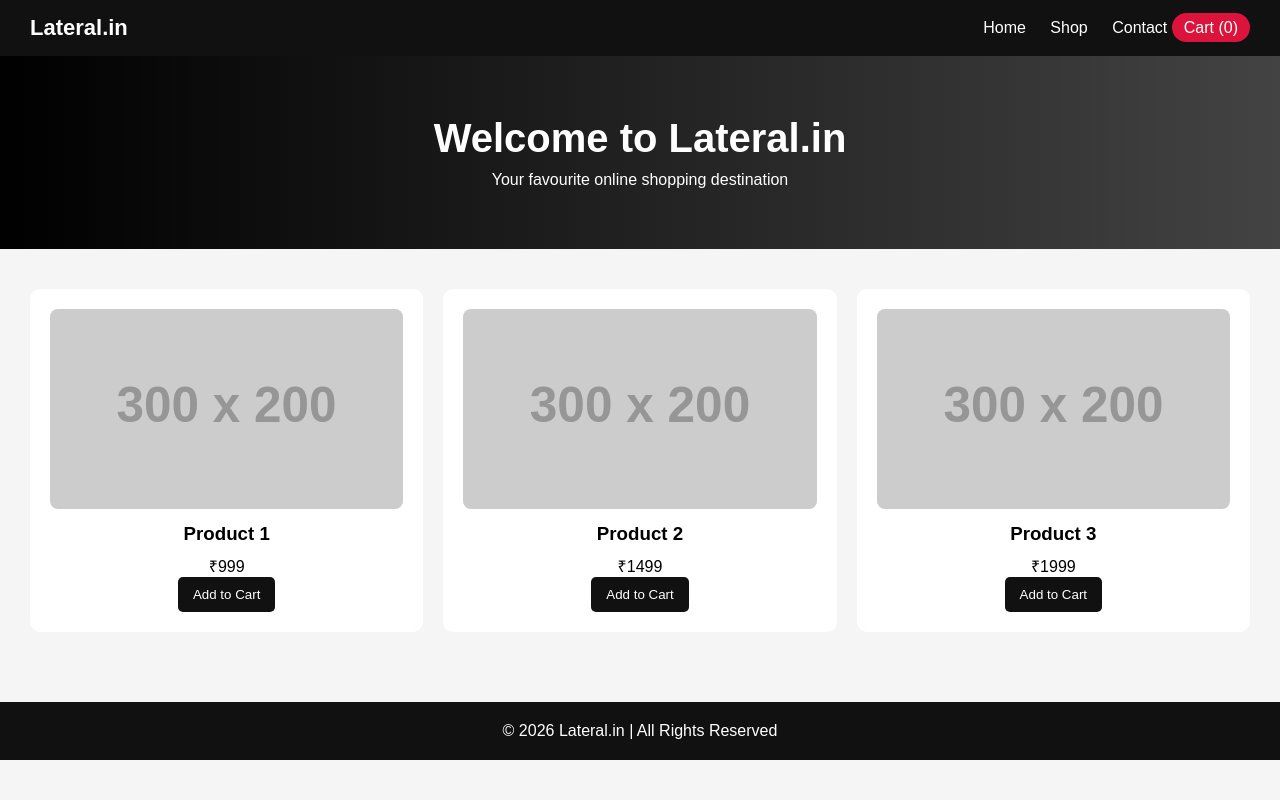
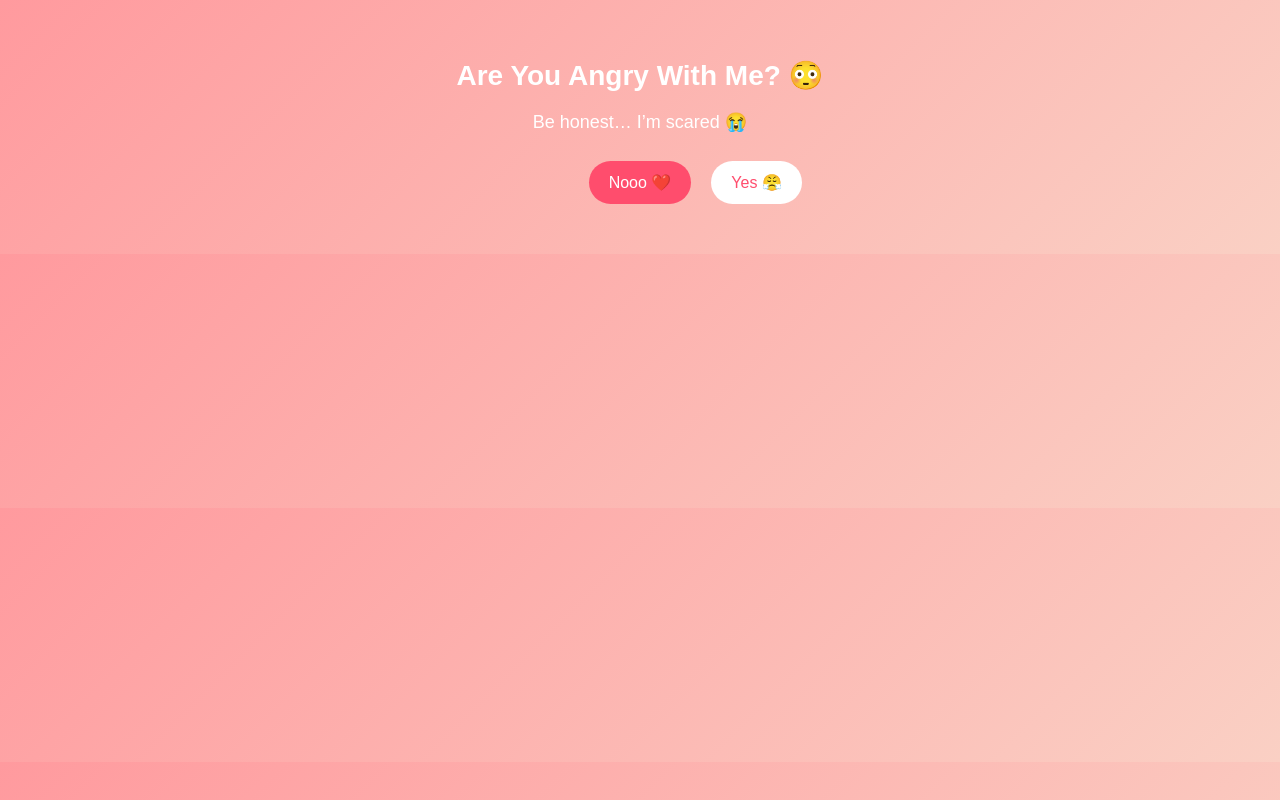
Before and after one commit to berylkjohn231-coder/jus, a plain HTML site: page index.html in a window 1280 px wide. Drawn offline with Linux system fonts and the light colour scheme; placeholder pictures from the web are drawn by us.

Commit message:
Update index.html

```diff
--- a/index.html
+++ b/index.html
@@ -1,177 +1,106 @@
 <!DOCTYPE html>
-<html lang="en">
+<html>
 <head>
-<meta charset="UTF-8">
 <meta name="viewport" content="width=device-width, initial-scale=1.0">
-<title>Lateral.in | Online Store</title>
+<title>For My pookiee </title>
 
 <style>
-* {
+body {
     margin: 0;
     padding: 0;
-    box-sizing: border-box;
+    background: linear-gradient(135deg, #ff9a9e, #fad0c4);
     font-family: Arial, sans-serif;
+    text-align: center;
+    overflow: hidden;
 }
 
-body {
-    background: #f5f5f5;
+.container {
+    padding: 40px 20px;
 }
 
-/* Navbar */
-header {
-    background: #111;
+h1 {
+    font-size: 28px;
     color: white;
-    padding: 15px 30px;
-    display: flex;
-    justify-content: space-between;
-    align-items: center;
 }
 
-.logo {
-    font-size: 22px;
-    font-weight: bold;
+p {
+    color: white;
+    font-size: 18px;
 }
 
-nav a {
-    color: white;
-    text-decoration: none;
-    margin-left: 20px;
-}
-
-.cart {
-    background: crimson;
-    padding: 6px 12px;
-    border-radius: 20px;
-}
-
-/* Hero Section */
-.hero {
-    background: linear-gradient(to right, #000000, #434343);
-    color: white;
-    text-align: center;
-    padding: 60px 20px;
-}
-
-.hero h1 {
-    font-size: 40px;
-}
-
-.hero p {
-    margin-top: 10px;
-}
-
-/* Products */
-.products {
-    padding: 40px 30px;
-    display: grid;
-    grid-template-columns: repeat(auto-fit, minmax(250px, 1fr));
-    gap: 20px;
-}
-
-.product {
-    background: white;
-    padding: 20px;
-    border-radius: 10px;
-    text-align: center;
+button {
+    padding: 12px 20px;
+    margin: 10px;
+    border: none;
+    border-radius: 25px;
+    font-size: 16px;
+    cursor: pointer;
     transition: 0.3s;
 }
 
-.product:hover {
-    transform: translateY(-5px);
+.yes {
+    background: #ff4d6d;
+    color: white;
 }
 
-.product img {
-    width: 100%;
-    height: 200px;
-    object-fit: cover;
-    border-radius: 8px;
+.no {
+    background: white;
+    color: #ff4d6d;
+    position: absolute;
 }
 
-.product h3 {
-    margin: 10px 0;
+button:hover {
+    transform: scale(1.1);
 }
 
-.product button {
-    background: #111;
+.love-message {
+    margin-top: 30px;
+    font-size: 22px;
     color: white;
-    padding: 10px 15px;
-    border: none;
-    border-radius: 5px;
-    cursor: pointer;
+    display: none;
+    animation: pop 0.5s ease forwards;
 }
 
-.product button:hover {
-    background: crimson;
-}
-
-/* Footer */
-footer {
-    background: #111;
-    color: white;
-    text-align: center;
-    padding: 20px;
-    margin-top: 30px;
+@keyframes pop {
+    from {transform: scale(0);}
+    to {transform: scale(1);}
 }
 
 /* Responsive */
-@media(max-width:600px){
-    .hero h1 {
-        font-size: 26px;
-    }
+@media (max-width:600px) {
+    h1 { font-size: 22px; }
+    p { font-size: 16px; }
 }
 </style>
 </head>
 
 <body>
 
-<header>
-    <div class="logo">Lateral.in</div>
-    <nav>
-        <a href="#">Home</a>
-        <a href="#">Shop</a>
-        <a href="#">Contact</a>
-        <span class="cart">Cart (<span id="cart-count">0</span>)</span>
-    </nav>
-</header>
+<div class="container">
+    <h1>Are You Angry With Me? 😳</h1>
+    <p>Be honest… I’m scared 😭</p>
 
-<section class="hero">
-    <h1>Welcome to Lateral.in</h1>
-    <p>Your favourite online shopping destination</p>
-</section>
+    <button class="yes" onclick="showLove()">Nooo ❤️</button>
+    <button class="no" id="noBtn" onmouseover="moveButton()">Yes 😤</button>
 
-<section class="products">
-    <div class="product">
-        <img src="https://via.placeholder.com/300x200" alt="">
-        <h3>Product 1</h3>
-        <p>₹999</p>
-        <button onclick="addToCart()">Add to Cart</button>
+    <div class="love-message" id="loveMsg">
+        I KNEW IT 😎❤️ <br><br>
+        You are the cutest human alive 🥰 <br>
+        I Love You So much nilummaa 💕
     </div>
-
-    <div class="product">
-        <img src="https://via.placeholder.com/300x200" alt="">
-        <h3>Product 2</h3>
-        <p>₹1499</p>
-        <button onclick="addToCart()">Add to Cart</button>
-    </div>
-
-    <div class="product">
-        <img src="https://via.placeholder.com/300x200" alt="">
-        <h3>Product 3</h3>
-        <p>₹1999</p>
-        <button onclick="addToCart()">Add to Cart</button>
-    </div>
-</section>
-
-<footer>
-    © 2026 Lateral.in | All Rights Reserved
-</footer>
+</div>
 
 <script>
-let count = 0;
+function moveButton() {
+    let btn = document.getElementById("noBtn");
+    let x = Math.random() * (window.innerWidth - 100);
+    let y = Math.random() * (window.innerHeight - 100);
+    btn.style.left = x + "px";
+    btn.style.top = y + "px";
+}
 
-function addToCart() {
-    count++;
-    document.getElementById("cart-count").innerText = count;
+function showLove() {
+    document.getElementById("loveMsg").style.display = "block";
 }
 </script>
 
```
